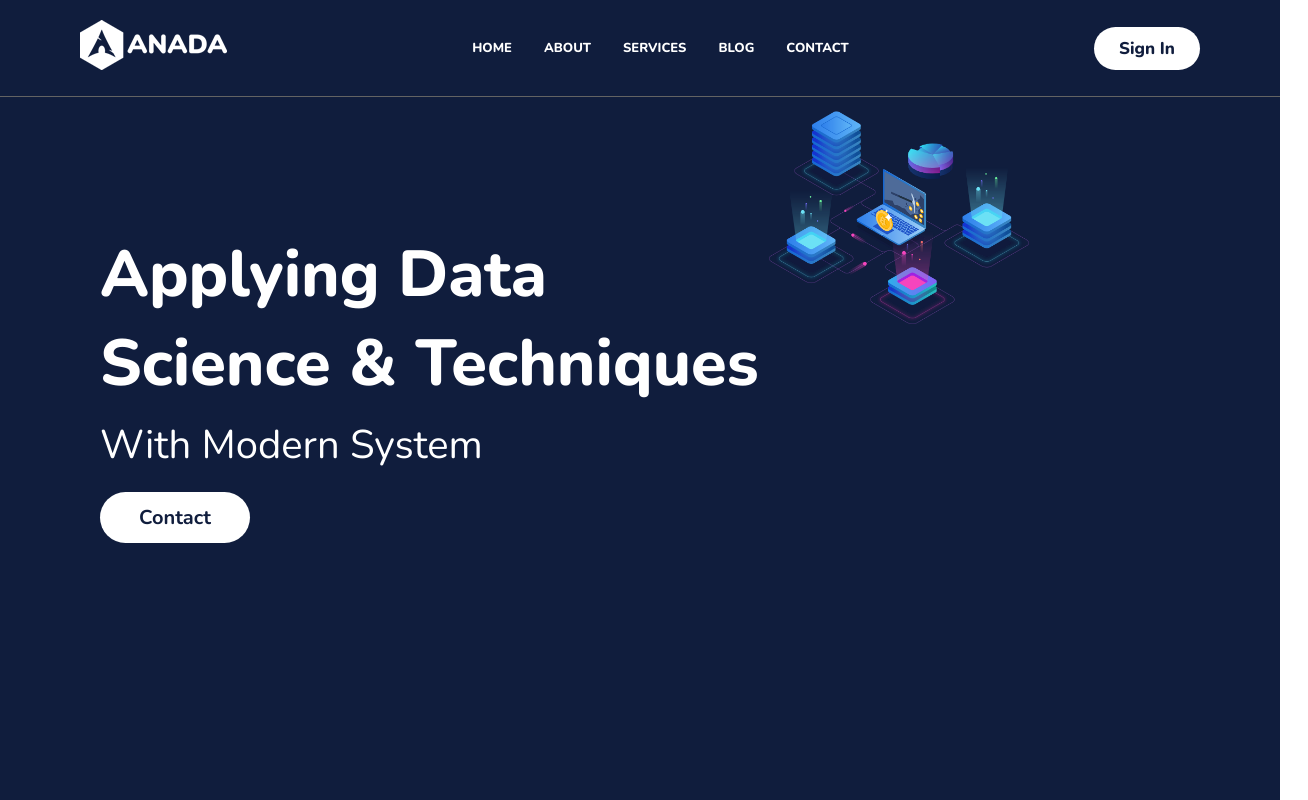
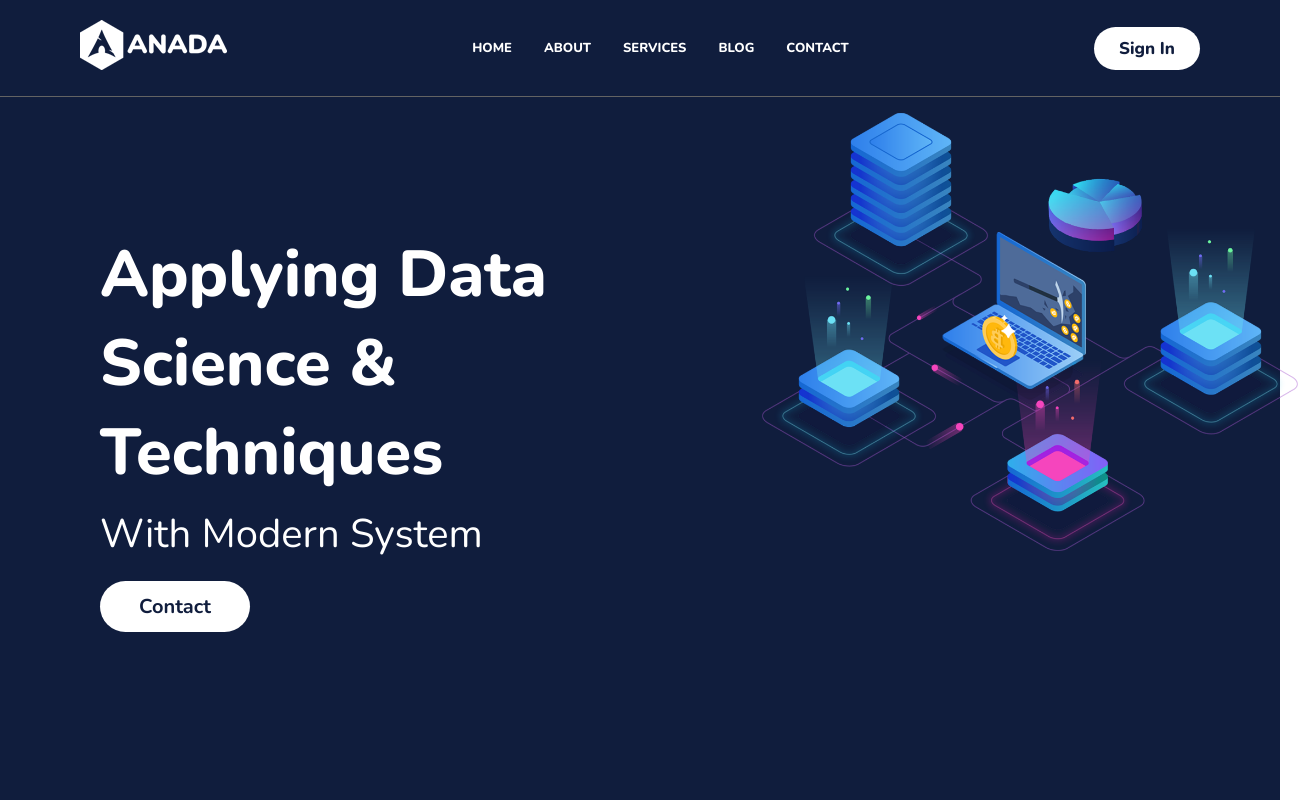
Before and after one commit to hissamali/Anada, a React (Create React App) app: page / in a window 1280 px wide. Shown: the top 800 px of the page, 1308 px wide, since content can reach past the window. Built offline with nearby package versions, Linux system fonts and the light colour scheme; a web font is replaced by a local one.

Commit message:
Update Home.css

```diff
--- a/src/components/home/Home.css
+++ b/src/components/home/Home.css
@@ -19,7 +19,7 @@
     /* display: flex; */
     align-items: flex-end;
     justify-content: flex-end;
-    width: 20%;
+    width: 40%;
 }
 .home-image{
     width: 130%;
```
